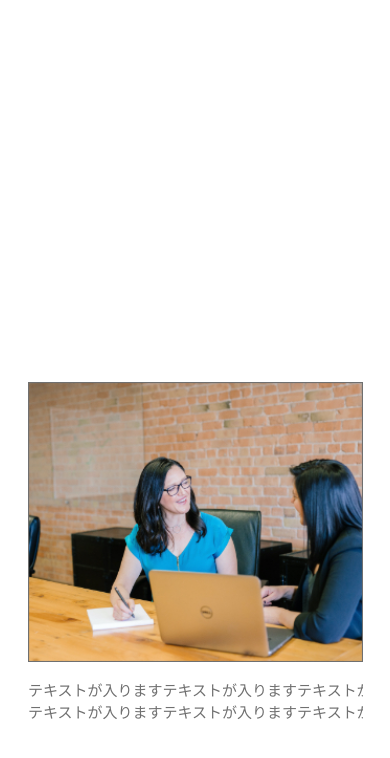
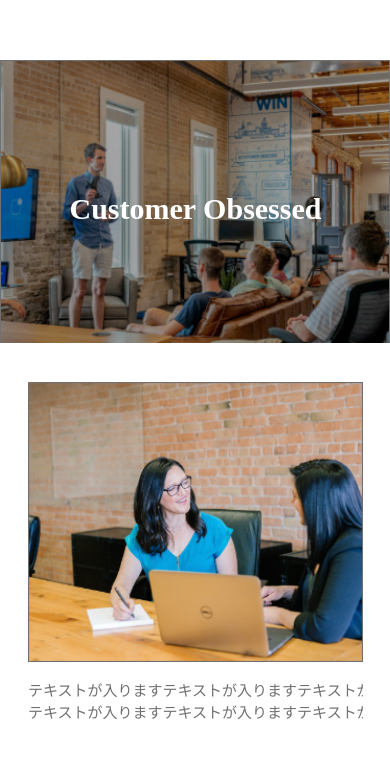
Before and after one commit to nakamurayukiko/kadai1xd_on-web, a plain HTML site: page index.html in a window 390 px wide. Shown: the part 86-844 px from the top of the page. Drawn offline with Linux system fonts and the light colour scheme.

Commit message:
wesponsive.cssのimgファイル名を削除

```diff
--- a/responsive.css
+++ b/responsive.css
@@ -30,7 +30,7 @@
   .head-wrapper {
 
     height: auto;
-    background-image: url(../img/sp-head.jpg);
+    background-image: url(./sp-head.jpg);
     background-size: 100%;
     padding: 134px 23px 119px 24px;
   }
```
